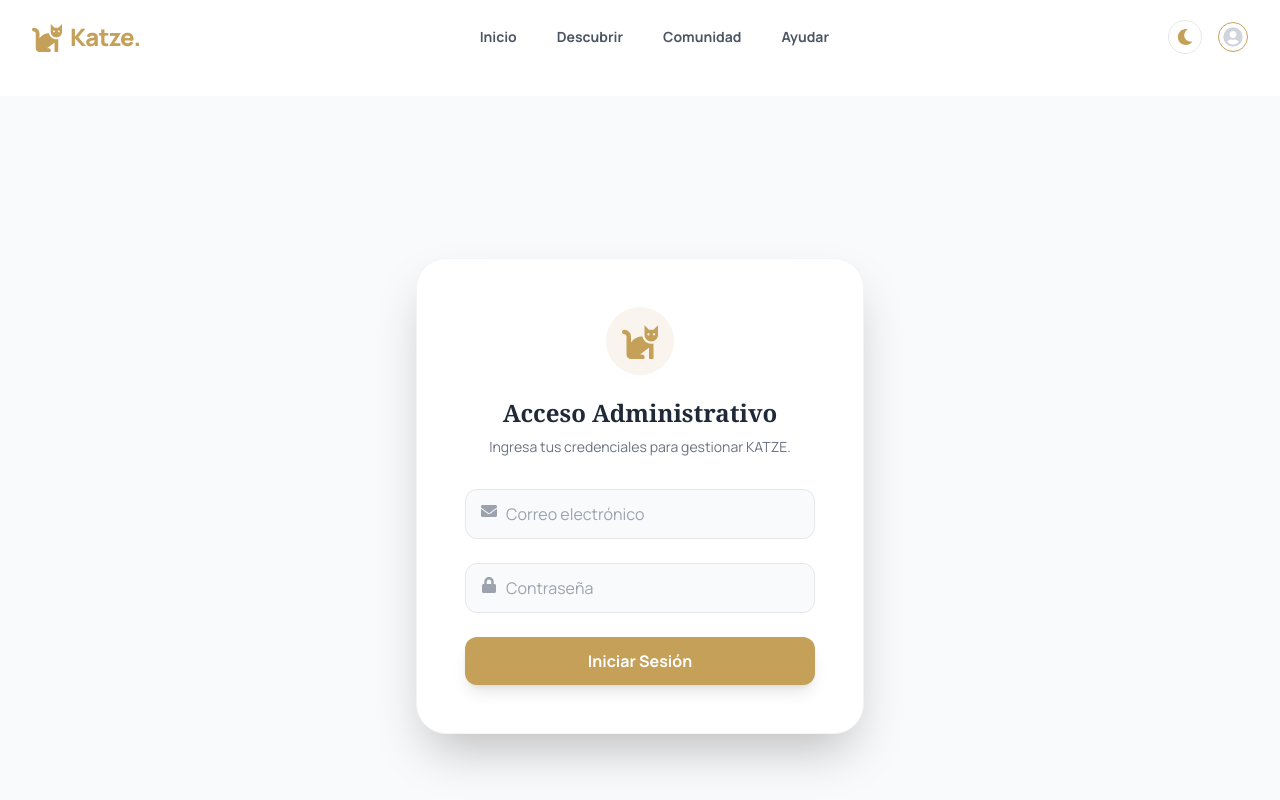
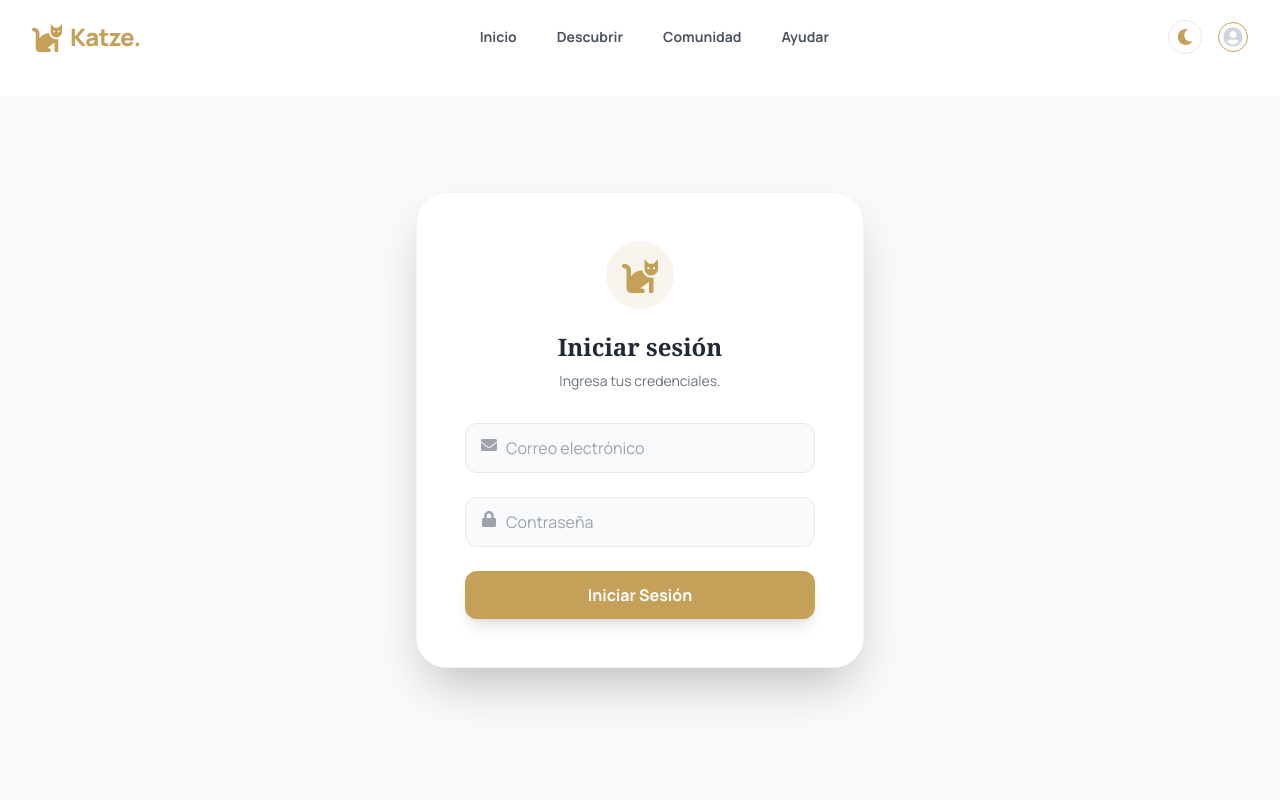
Before and after one commit to WilEgRo/katze-web-app, a React (Vite) app in the folder client/: page /login in a window 1280 px wide. Shown: the top 800 px of the page. Built offline with nearby package versions, Linux system fonts and the light colour scheme; no server answers.

Commit message:
feat: Renombrar AdminLoginPage a LoginPage y actualizar lógica de importación; mejorar diseño de HomePage

```diff
--- a/client/src/App.tsx
+++ b/client/src/App.tsx
@@ -3,7 +3,7 @@ import Navbar from './components/Navbar';
 import HomePage from './pages/HomePage';
 import AdoptaPage from './pages/AdoptaPage';
 import ReportarPage from './pages/ReportarPage';
-import AdminLoginPage from './pages/AdminLoginPage';
+import AdminLoginPage from './pages/LoginPage';
 import DashboardPage from './pages/DashboardPage';
 import { useTheme } from './context/ThemeContext';
 import ProtectedRoute from './components/ProtectedRoute';
--- a/client/src/pages/HomePage.tsx
+++ b/client/src/pages/HomePage.tsx
@@ -57,7 +57,7 @@ const HomePage = () => {
         {loading ? (
           <div className="text-center mt-10 text-gray-400">Cargando historias...</div>
         ) : historias.length > 0 ? (
-          <div className='grid grid-cols-1 md:grid-cols-1 gap-8'>
+          <div className='grid grid-cols-1 sm:grid-cols-2 lg:grid-cols-4 gap-6'>
             {historias.map(gato => (
               <GatoCard key={gato._id} gato={gato} />
             ))}
--- a/client/src/pages/AdminLoginPage.tsx
+++ b/client/src/pages/LoginPage.tsx
@@ -32,17 +32,17 @@ const AdminLoginPage = () => {
   };
 
   return (
-    <div className="min-h-screen flex items-center justify-center bg-gray-50 dark:bg-katze-dark transition-colors px-4">
+    <div className="min-h-screen flex items-start pt-24 justify-center bg-gray-50 dark:bg-katze-dark transition-colors px-4">
       <div className="w-full max-w-md bg-white dark:bg-katze-dark-card rounded-[30px] shadow-2xl p-8 md:p-12 border border-gray-100 dark:border-katze-gold ">
-        <div className="text-center mb-8 ">
+        <div className="text-center mb-8">
           <div className="inline-block p-4 rounded-full bg-katze-gold/10 mb-4">
             <FaCat className="text-4xl text-katze-gold" />
           </div>
           <h1 className="text-2xl font-bold text-gray-800 dark:text-white font-serif">
-            Acceso Administrativo
+            Iniciar sesión
           </h1>
           <p className="text-gray-500 text-sm mt-2">
-            Ingresa tus credenciales para gestionar KATZE.
+            Ingresa tus credenciales.
           </p>
         </div>
 
```
